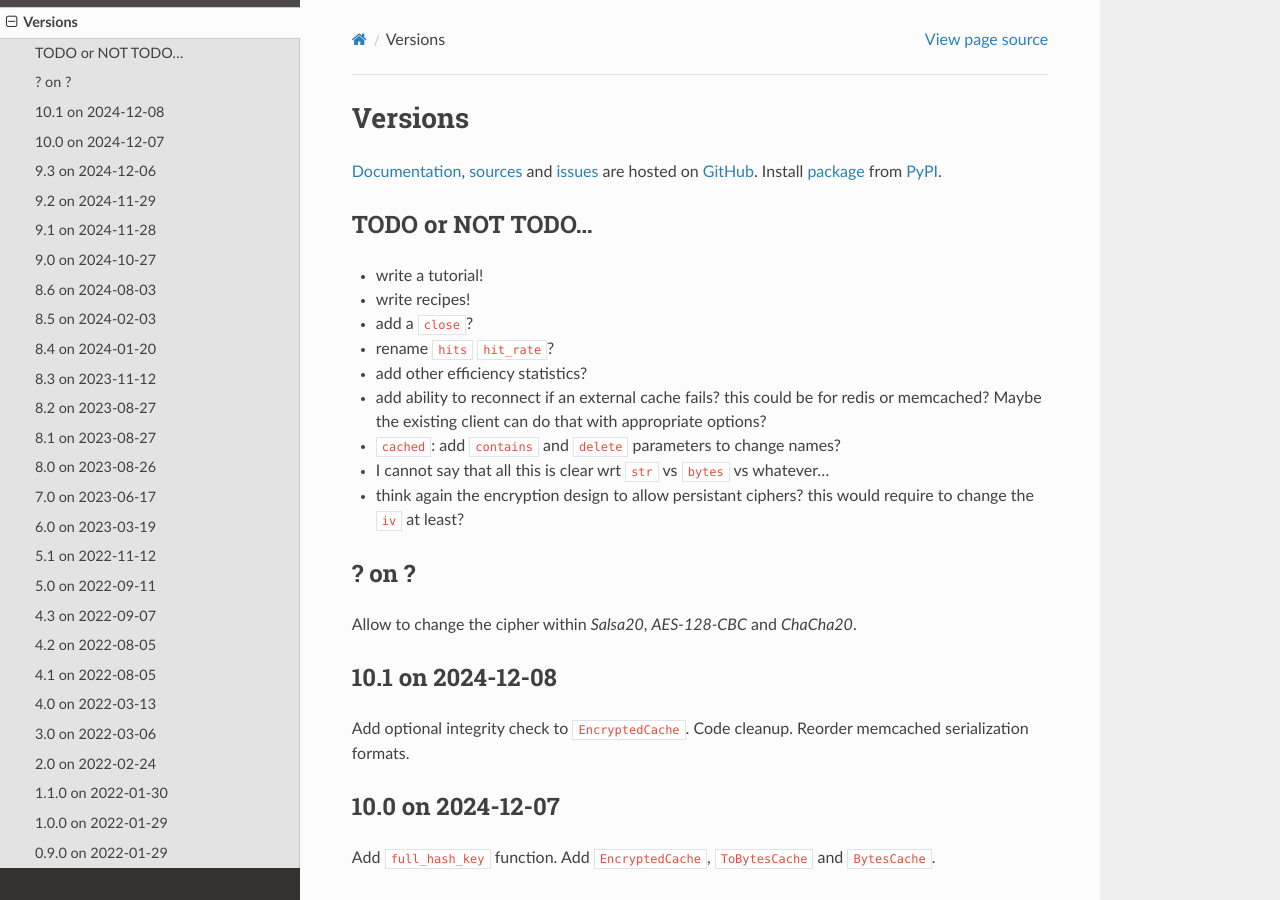
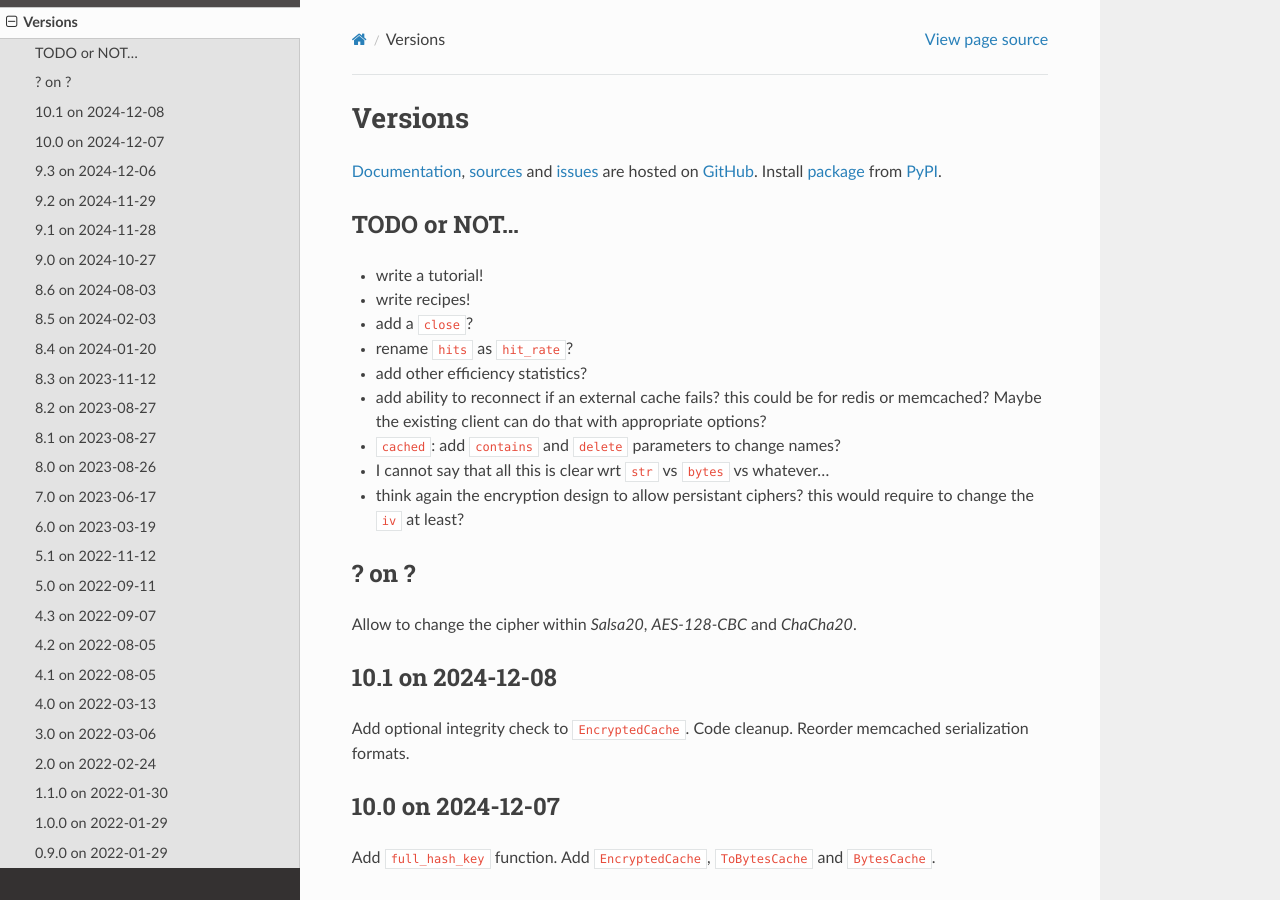
Before and after one commit to zx80/cachetools-utils, a Sphinx documentation site: the page built from docs/VERSIONS.md, in a window 1280 px wide and 900 px high. Built offline with Sphinx 7.4.7 and the Read the Docs theme 3.1.0, drawn with Linux system fonts in a browser that asks for light colours; pages that are not in the unit, such as notebooks, are missing from menus.

Commit message:
improve doc

```diff
--- a/docs/VERSIONS.md
+++ b/docs/VERSIONS.md
@@ -7,12 +7,12 @@ are hosted on [GitHub](https://github.com).
 Install [package](https://pypi.org/project/CacheToolsUtils/) from
 [PyPI](https://pypi.org/).
 
-## TODO or NOT TODO…
+## TODO or NOT…
 
 - write a tutorial!
 - write recipes!
 - add a `close`?
-- rename `hits`  `hit_rate`?
+- rename `hits` as `hit_rate`?
 - add other efficiency statistics?
 - add ability to reconnect if an external cache fails?
   this could be for redis or memcached?
```
